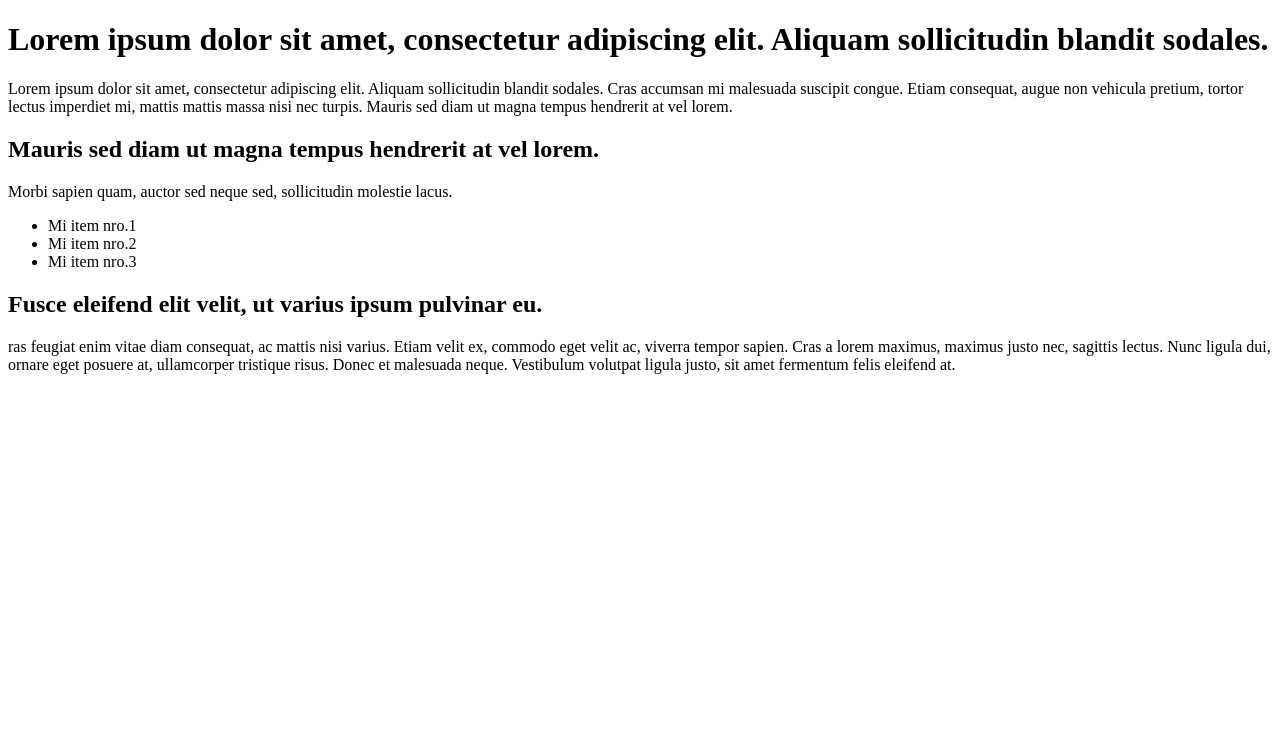
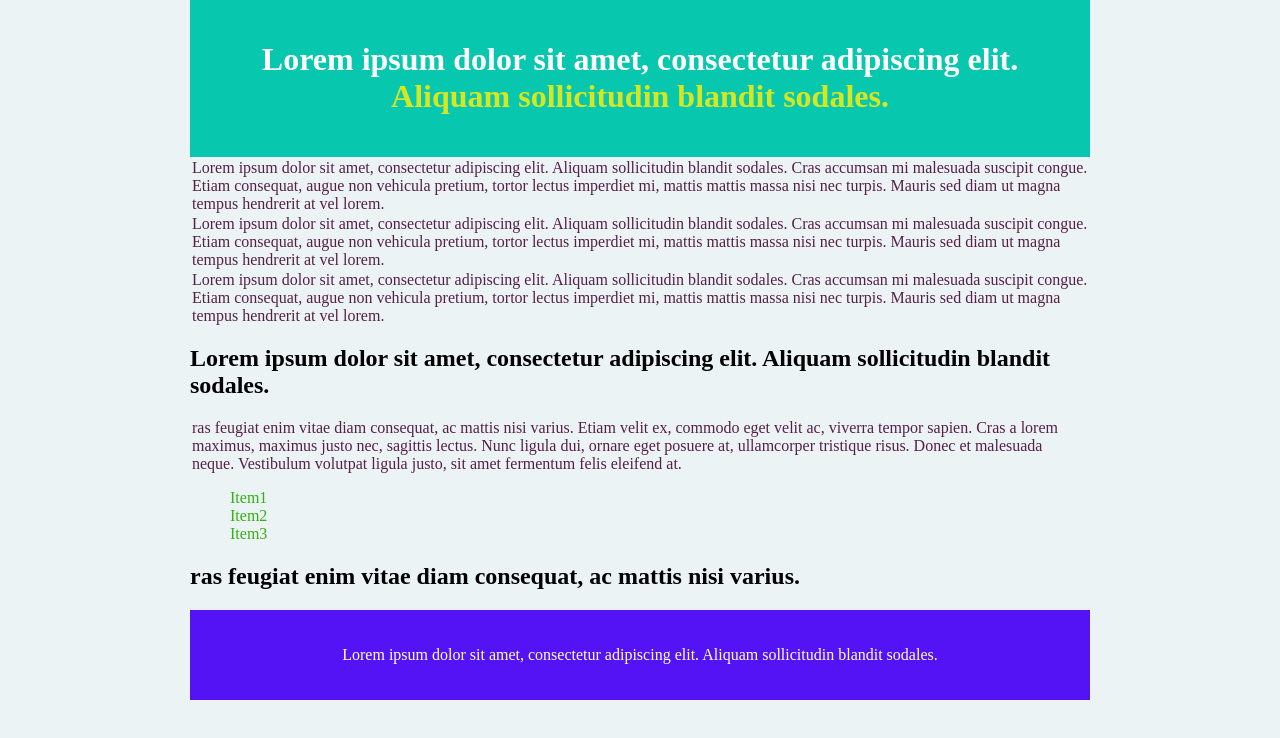
Before and after one commit to davidmriverog/curso-css, a website: page eje_css3_003/index.html in a window 1280 px wide. Drawn offline with Linux system fonts and the light colour scheme; files that its build step writes are made by us from their sources.

Commit message:
ejercicio nro. 3 css3, uso de selectores id y class

```diff
--- a/eje_css3_003/index.html
+++ b/eje_css3_003/index.html
@@ -7,29 +7,56 @@
   <link rel="stylesheet" type="text/css" href="dist/css/theme.min.css">
 </head>
 <body>
-  <h1>Lorem ipsum dolor sit amet, consectetur adipiscing elit. <span>Aliquam sollicitudin blandit sodales.</span> </h1>
-  <p>
+  <div id="contenido">
+    <header class="cabecera">
+      <h1>
+        Lorem ipsum dolor sit amet, consectetur adipiscing elit. <span>Aliquam sollicitudin
+        blandit sodales.</span>
+      </h1>
+    </header>
+    <p class="parrafo">
       Lorem ipsum dolor sit amet, consectetur adipiscing elit. <span>Aliquam sollicitudin
       blandit sodales.</span> Cras accumsan mi malesuada suscipit congue. Etiam consequat, augue
       non vehicula pretium, tortor lectus imperdiet mi, mattis mattis massa nisi nec turpis.
       Mauris sed diam ut magna tempus hendrerit at vel lorem.
     </p>
-  <h2>Mauris sed diam ut magna tempus hendrerit at vel lorem.</h2>
-  <p>
-    Morbi sapien quam, auctor sed neque sed, <span>sollicitudin molestie lacus.</span>
+    <p class="parrafo">
+      Lorem ipsum dolor sit amet, consectetur adipiscing elit. <span>Aliquam sollicitudin
+      blandit sodales.</span> Cras accumsan mi malesuada suscipit congue. Etiam consequat, augue
+      non vehicula pretium, tortor lectus imperdiet mi, mattis mattis massa nisi nec turpis.
+      Mauris sed diam ut magna tempus hendrerit at vel lorem.
     </p>
-  <ul>
-    <li>Mi item nro.1</li>
-    <li>Mi item nro.2</li>
-    <li>Mi item nro.3</li>
-  </ul>
-  <h2>Fusce eleifend elit velit, ut varius ipsum pulvinar eu.</h2>
-  <p>
+    <p class="parrafo">
+      Lorem ipsum dolor sit amet, consectetur adipiscing elit. <span>Aliquam sollicitudin
+      blandit sodales.</span> Cras accumsan mi malesuada suscipit congue. Etiam consequat, augue
+      non vehicula pretium, tortor lectus imperdiet mi, mattis mattis massa nisi nec turpis.
+      Mauris sed diam ut magna tempus hendrerit at vel lorem.
+    </p>
+    <h2>
+      Lorem ipsum dolor sit amet, consectetur adipiscing elit. <span>Aliquam sollicitudin
+      blandit sodales.</span>
+    </h2>
+    <p class="parrafo">
       ras feugiat enim vitae diam consequat, ac mattis nisi varius.
       Etiam velit ex, commodo eget velit ac, viverra tempor sapien. Cras a
       lorem maximus, maximus justo nec, sagittis lectus. Nunc ligula dui,
       ornare eget posuere at, ullamcorper tristique risus. Donec et malesuada neque.
       Vestibulum volutpat ligula justo, sit amet fermentum felis eleifend at.
     </p>
+    <ul id="lista">
+      <li>Item1</li>
+      <li>Item2</li>
+      <li>Item3</li>
+    </ul>
+    <h2>
+      ras feugiat enim vitae diam consequat, ac mattis nisi varius.
+    </h2>
+    <footer class="pie">
+      <p>
+        Lorem ipsum dolor sit amet, consectetur adipiscing elit. <span>Aliquam sollicitudin
+        blandit sodales.</span>
+      </p>
+    </footer>
+  </div>
 </body>
 </html>
--- a/eje_css3_003/src/css/styles.css
+++ b/eje_css3_003/src/css/styles.css
@@ -0,0 +1,43 @@
+body{
+  background: #ecf3f5;
+  padding: 0;
+  margin: 0;
+}
+/*
+  los selectores con id se usan para dar
+  estilo a un elemento unico en el css
+*/
+#contenido{
+  margin: 0 auto;
+  width: 900px;
+}
+#lista{
+  color:rgb(51, 176, 18);
+  list-style-type: none;
+}
+/*
+  las clases puedes dirigirse a mas
+  elementos css en el html de nuestra pag.
+*/
+.cabecera{
+  background-color: rgb(7, 200, 174);
+  padding: 20px;
+}
+.pie{
+  background-color: rgb(83, 19, 244);
+  padding: 20px;
+}
+.parrafo{
+  color: rgb(85, 32, 72);
+  margin: 2px;
+}
+
+.cabecera, .pie{
+  color: #fff;
+  text-align: center;
+}
+
+/* combinado de selectores de clases avanzado */
+#contenido header.cabecera h1 span{
+  color: rgb(215, 231, 31);
+}
```
Lines whose indentation alone changed are shown as unchanged.
